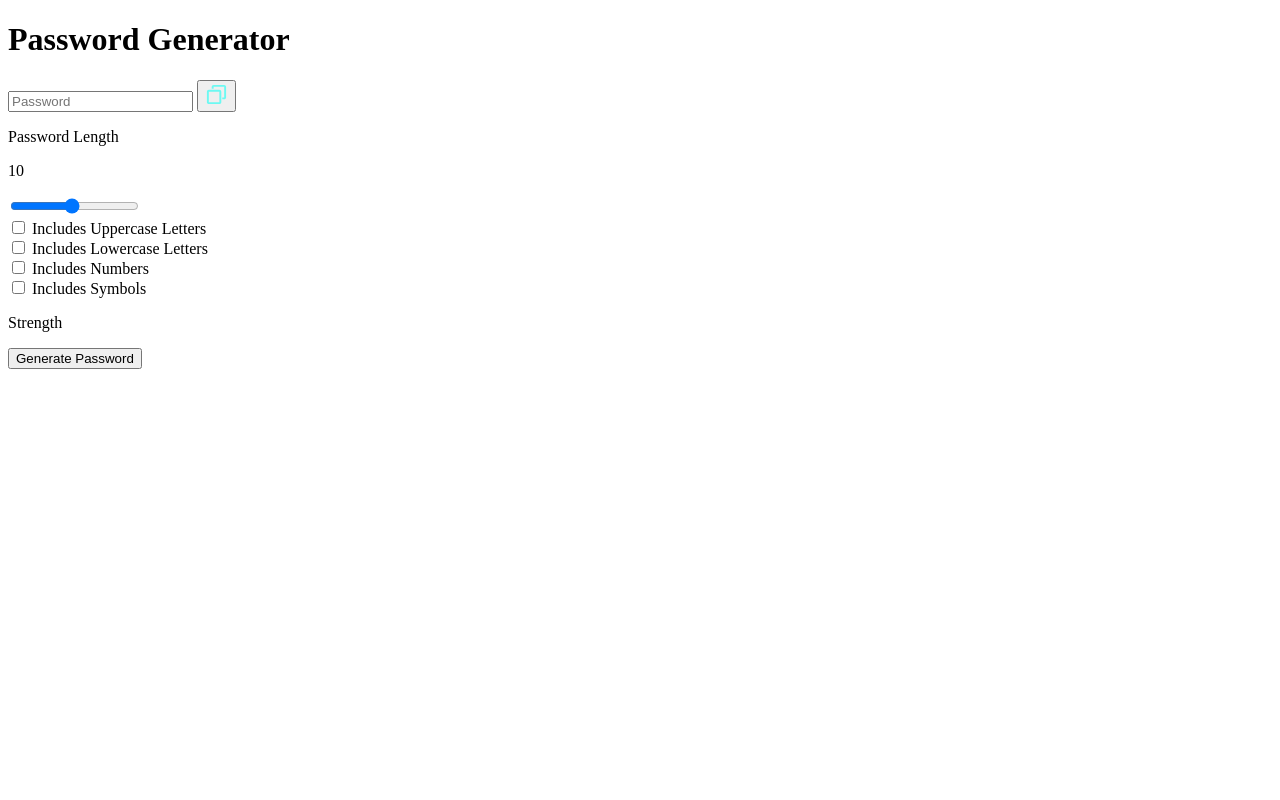
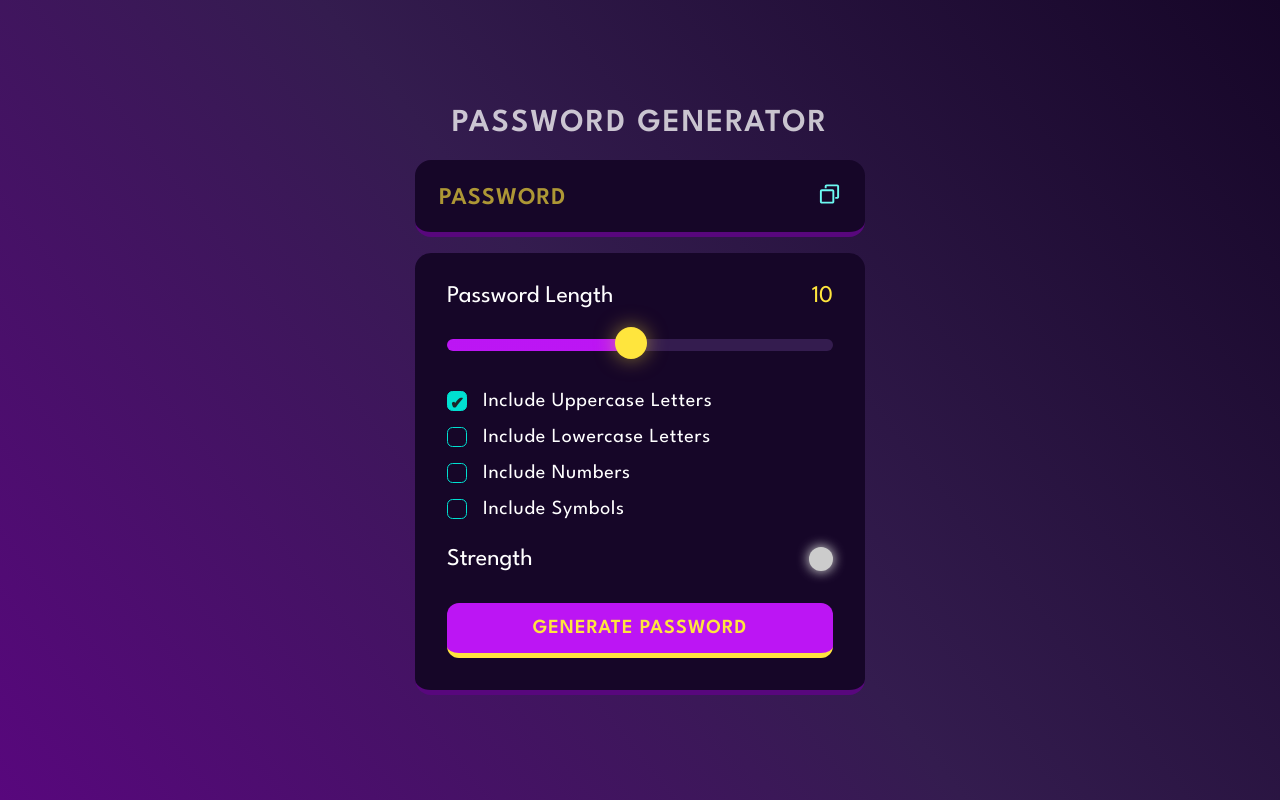
Before and after one commit to veepanshu-kasana/Password-Generator, a plain HTML site: page index.html in a window 1280 px wide. Drawn offline with Linux system fonts and the light colour scheme.

Commit message:
feat: Finalize CSS and Project

```diff
--- a/index.html
+++ b/index.html
@@ -3,7 +3,15 @@
 <head>
     <meta charset="UTF-8">
     <meta name="viewport" content="width=device-width, initial-scale=1.0">
-    <title>Document</title>
+    <title>Password Generator | Veepanshu Kasana</title>
+    <link rel="icon" href="./assets/favicon.png">
+    <link rel="preconnect" href="https://fonts.googleapis.com" />
+    <link rel="preconnect" href="https://fonts.gstatic.com" crossorigin />
+    <link
+      href="https://fonts.googleapis.com/css2?family=League+Spartan:wght@100;200;300;400;600&display=swap"
+      rel="stylesheet"
+    />
+    <link rel="stylesheet" href="./style.css">
 </head>
 <body>
     <div class="container">
@@ -11,8 +19,8 @@
 
         <div class="display-container">
             <input readonly placeholder="Password" class="display" data-passwordDisplay>
-            <button data-copy>
-                <span data-copyMsg></span>
+            <button class="copyBtn" data-copy>
+                <span class="tooltip" data-copyMsg></span>
                 <img src="./assets/copy.svg" alt="copy" width="23" height="23">
             </button>
         </div>
@@ -26,26 +34,26 @@
             <!-- Slider -->
             <input type="range" min="1" max="20" class="slider" step="1" data-lengthSlider>
             <!-- CheckBoxes -->
-            <div>
-                <input type="checkbox" id="uppercase">
-                <label for="uppercase">Includes Uppercase Letters</label>
+            <div class="check">
+                <input type="checkbox" id="uppercase" checked="checked">
+                <label for="uppercase">Include Uppercase Letters</label>
             </div>
-            <div>
+            <div class="check">
                 <input type="checkbox" id="lowercase">
-                <label for="lowercase">Includes Lowercase Letters</label>
+                <label for="lowercase">Include Lowercase Letters</label>
             </div>
-            <div>
+            <div class="check">
                 <input type="checkbox" id="numbers">
-                <label for="numbers">Includes Numbers</label>
+                <label for="numbers">Include Numbers</label>
             </div>
-            <div>
+            <div class="check">
                 <input type="checkbox" id="symbols">
-                <label for="symbols">Includes Symbols</label>
+                <label for="symbols">Include Symbols</label>
             </div>
             <!-- strength section -->
             <div class="strength-container">
                 <p>Strength</p>
-                <div data-indicator></div>
+                <div class="indicator" data-indicator></div>
             </div>
             <!-- Generate Password -->
             <button class="generateButton">Generate Password</button>
--- a/script.js
+++ b/script.js
@@ -14,18 +14,24 @@ const symbols = '~`!@#$%^&*()_-+={[}]|:;"<,>.?/';
 
 let password = "";
 let passwordLength = 10;
-let checkCount = 0;
+let checkCount = 1;
+uppercaseCheck.checked = true;
 handleSlider();
 // set strength circle color to grey
+setIndicator("#ccc");
 
 // Set Password Length
 function handleSlider() {
     inputSlider.value = passwordLength;
     lengthDisplay.innerText = passwordLength;
+    const min = inputSlider.min;
+    const max = inputSlider.max;
+    inputSlider.style.backgroundSize = ((passwordLength - min) * 100/(max -min)) + "% 100%";
 }
 
 function setIndicator(color) {
     indicator.style.backgroundColor = color;
+    indicator.style.boxShadow = `0px 0px 12px 1px ${color}`;
 }
 
 function getRndInteger(min, max) {
@@ -132,7 +138,7 @@ copyBtn.addEventListener('click', () => {
 
 generation.addEventListener('click', () => {
     // None of the checkbox are selected
-    if(checkCount == 0) return;
+    if(checkCount <= 0) return;
 
     if(passwordLength < checkCount) {
         passwordLength = checkCount;
@@ -142,7 +148,7 @@ generation.addEventListener('click', () => {
     // Let's start the journey to find new password
     console.log("Starting the Journey");
     // Remove old password
-    password = "";
+    if(password.length) password = "";
 
     // Let's put the stuff mentioned by checkboxes
     // if(uppercaseCheck.checked) {
@@ -159,6 +165,7 @@ generation.addEventListener('click', () => {
     // }
 
     let funcArr = [];
+
     if(uppercaseCheck.checked)
         funcArr.push(generateUpperCase);
 
--- a/style.css
+++ b/style.css
@@ -0,0 +1,276 @@
+*,
+*::before,
+*::after {
+    margin: 0;
+    padding: 0;
+    box-sizing: border-box;
+    font-family: 'League Spartan', sans-serif;
+}
+
+:root {
+
+    --dk-violet: hsl(268, 75%, 9%);
+    --lt-violet: hsl(268, 47%, 21%);
+    --lt-violet2: hsl(281, 89%, 26%);
+    --vb-violet: hsl(285, 91%, 52%);
+    --vb-violet2: hsl(290, 70%, 36%);
+
+    --vb-yellow: hsl(52, 100%, 62%);
+
+
+    --pl-white: hsl(0, 0%, 100%);
+
+    --vb-cyan: hsl(176, 100%, 44%);
+    --vb-cyan2: hsl(177, 92%, 70%);
+    --dk-text: hsl(198, 20%, 13%);
+}
+
+body {
+    width: 100vw;
+    height: 100vh;
+    display: flex;
+    flex-direction: column;
+    align-items: center;
+    justify-content: center;
+    background: linear-gradient(231deg, rgba(22, 6, 40, 1) 0%, rgba(52, 28, 79, 1) 50%, rgba(88, 7, 125, 1) 100%);
+}
+
+.container {
+    width: 90%;
+    max-width: 450px;
+}
+
+h1 {
+    color: var(--pl-white);
+    opacity: 0.75;
+    text-transform: uppercase;
+    letter-spacing: 2px;
+    text-align: center;
+    line-height: 1.2;
+}
+
+.display-container {
+    position: relative;
+    background-color: var(--dk-violet);
+    border-radius: 1rem;
+    border-bottom: 0.35rem solid var(--lt-violet2);
+    margin: 1rem 0;
+    padding-top: 0.35rem;
+}
+
+.display {
+    width: 100%;
+    background-color: transparent;
+    padding: 1.15rem 1rem;
+    color: var(--vb-yellow);
+    font-weight: 600;
+    font-size: 1.5rem;
+    line-height: 30px;
+    letter-spacing: 1px;
+    padding-right: 3.25rem;
+    border: none;
+}
+
+.display::placeholder {
+    position: absolute;
+    top: 50%;
+    left: 1.5rem;
+    font-size: 1.5rem;
+    line-height: 30px;
+    color: var(--vb-yellow);
+    opacity: 0.65;
+    text-transform: uppercase;
+    transform: translateY(-50%);
+}
+
+.display-container button {
+    position: absolute;
+    top: 50%;
+    right: 1.5rem;
+    transform: translateY(-50%);
+}
+
+.input-container {
+    width: 100%;
+    background-color: var(--dk-violet);
+    border-radius: 1rem;
+    padding: 2rem;
+    border-bottom: 0.35rem solid var(--lt-violet2);
+}
+
+.length-container {
+    display: flex;
+    justify-content: space-between;
+    align-items: center;
+}
+
+.length-container p:nth-child(1) {
+    color: var(--pl-white);
+    font-size: 1.5rem;
+}
+
+.length-container p:nth-child(2) {
+    color: var(--vb-yellow);
+    font-size: 1.5rem;
+}
+
+.strength-container {
+    display: flex;
+    justify-content: space-between;
+    align-items: center;
+    margin-top: 1.75rem;
+    margin-bottom: 2rem;
+}
+
+.strength-container p {
+    color: var(--pl-white);
+    font-size: 1.5rem;
+}
+
+.indicator {
+    width: 1.5rem;
+    height: 1.5rem;
+    border-radius: 50%;
+}
+
+button {
+    all: unset;
+    cursor: pointer;
+}
+
+.generateButton {
+    width: 100%;
+    padding: 1rem 0;
+    background-color: var(--vb-violet);
+    text-align: center;
+    border-radius: 0.75rem;
+    border-bottom: 0.35rem solid var(--vb-yellow);
+    text-transform: uppercase;
+    letter-spacing: 1px;
+    color: var(--vb-yellow);
+    font-weight: 600;
+    font-size: 1.25rem;
+    outline: none;
+}
+
+.check {
+    display: flex;
+    align-items: center;
+    margin: 1rem 0;
+    gap: 0 1rem;
+}
+
+.check input {
+    appearance: none;
+    width: 20px;
+    height: 20px;
+    border: 1px solid var(--vb-cyan);
+    cursor: pointer;
+    position: relative;
+    border-radius: 0.35rem;
+}
+
+.check input:checked {
+    background-color: var(--vb-cyan);
+}
+
+.check input:checked::before {
+    content: '✔';
+    position: absolute;
+    color: var(--dk-text);
+    font-size: 1.05rem;
+    font-weight: 600;
+    left: 50%;
+    top: -3.5px;
+    transform: translateX(-50%) translateY(25%);
+}
+
+.check label {
+    color: var(--pl-white);
+    font-size: 1.25rem;
+    letter-spacing: 0.75px;
+}
+
+.copyBtn {
+    background-color: transparent;
+    border: none;
+    outline: none;
+}
+
+.tooltip {
+    position: absolute;
+    background-color: var(--vb-violet2);
+    color: var(--vb-yellow);
+    font-size: 1.25rem;
+    top: -35px;
+    left: -25px;
+    padding: 5px 10px;
+    border-radius: 1rem;
+    opacity: 0;
+    transform: scale(0);
+    transform-origin: bottom;
+    transition: all 250ms ease-in-out;
+}
+
+.tooltip.active {
+    opacity: 1;
+    transform: scale(1);
+}
+
+.slider {
+    appearance: none;
+    width: 100%;
+    height: 0.75rem;
+    cursor: pointer;
+    background-color: var(--lt-violet);
+    border-radius: 1rem;
+    margin-top: 2rem;
+    margin-bottom: 1.5rem;
+    background-image: linear-gradient(var(--vb-violet), var(--vb-violet));
+    background-repeat: no-repeat;
+    z-index: -1;
+}
+
+.slider::-webkit-slider-thumb {
+    position: relative;
+    appearance: none;
+    height: 2rem;
+    width: 2rem;
+    border-radius: 50%;
+    background-color: var(--vb-yellow);
+    cursor: pointer;
+    margin-top: -3px;
+    box-shadow: 0px 0px 20px 0px rgba(255, 229, 61, 0.50);
+    transition: all 100ms ease-in;
+}
+
+.slider:focus {
+    outline: 3px solid var(--vb-yellow);
+}
+
+.slider::-webkit-slider-thumb:hover {
+    outline: 2px solid var(--vb-yellow);
+    background-color: var(--dk-violet);
+    box-shadow: 0px 0px 25px 5px rgba(255, 229, 61, 0.80);
+}
+
+/* Code for using Thumb in Firefox */
+.slider::-moz-range-thumb {
+    position: relative;
+    appearance: none;
+    height: 2rem;
+    width: 2rem;
+    border-radius: 50%;
+    background-color: var(--vb-yellow);
+    cursor: pointer;
+    margin-top: -3px;
+    box-shadow: 0px 0px 20px 0px rgba(255, 229, 61, 0.50);
+    transition: all 100ms ease-in;
+    z-index: 10;
+}
+
+.slider::-moz-range-thumb:hover {
+  outline: 2px solid var(--vb-yellow);
+  background-color: var(--dk-violet);
+  box-shadow: 0px 0px 25px 5px rgba(255, 229, 61, 0.80);
+}
```
Also changed, not shown: assets/favicon.ico (deleted), assets/favicon.png (added).
